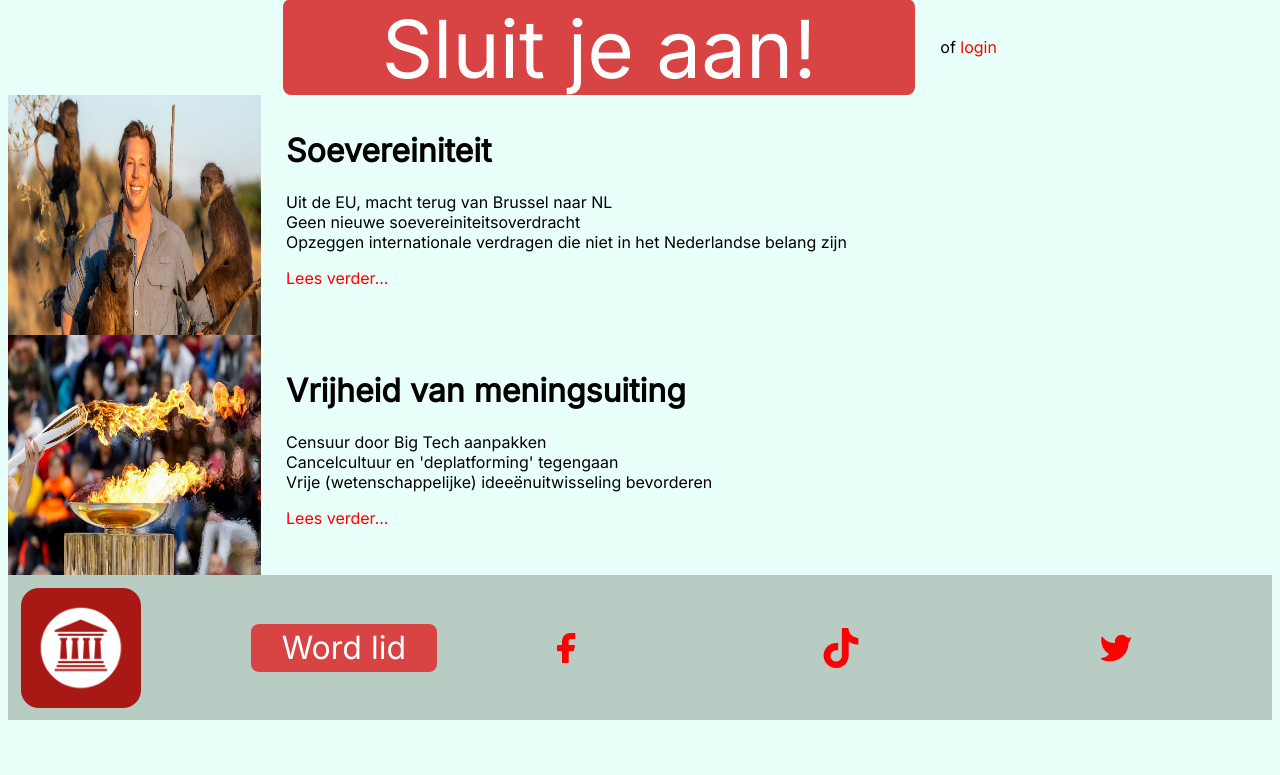
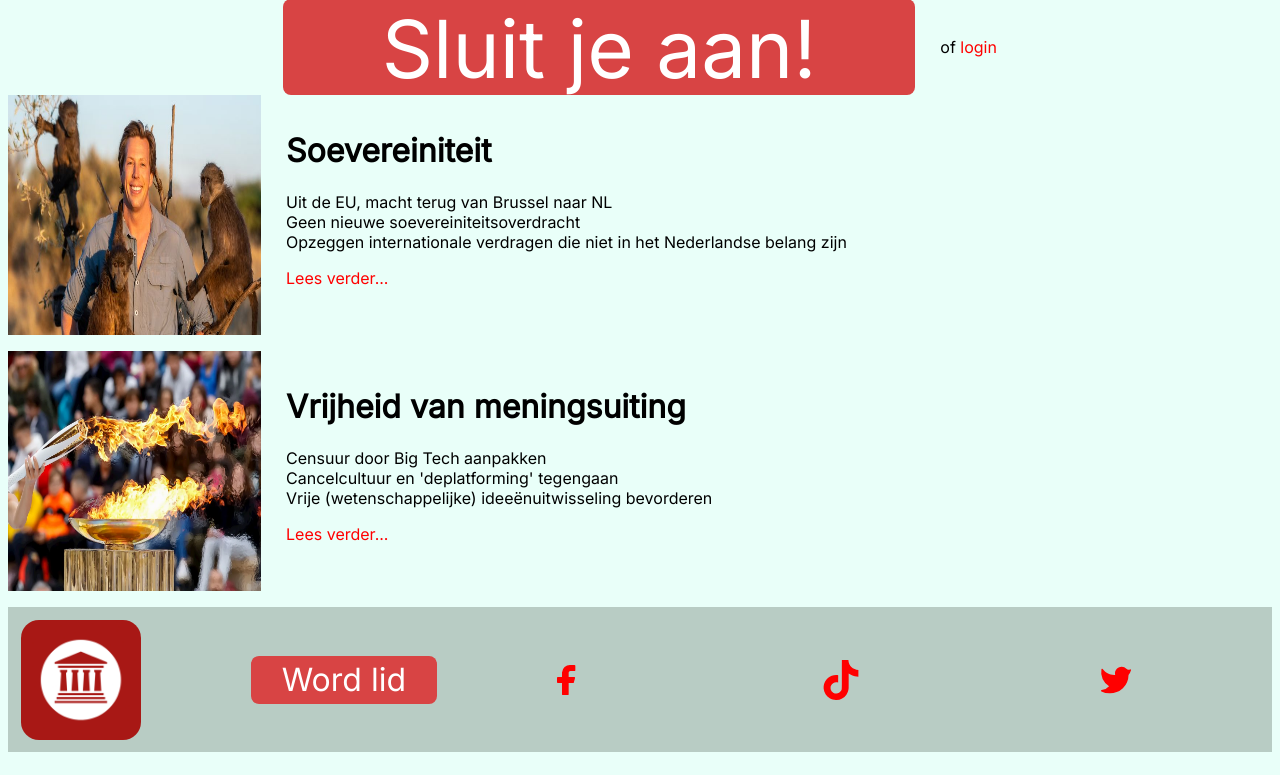
Before and after one commit to Nexortge/Project-2-FVD, a PHP site: page /php/index.php in a window 1280 px wide. Shown: the part 355-1130 px from the top of the page. Before the commit the page ends 1075 px from the top, so only its background shows below. Run offline with PHP 8.4, Linux system fonts and the light colour scheme.

Commit message:
home pagina gefixt

```diff
--- a/css/index.css
+++ b/css/index.css
@@ -37,6 +37,7 @@ a {
     display: flex;
     align-items: center;
     gap: 2%;
+    padding-bottom: 2vmin;
 }
 
 .standpunt-img {
```
